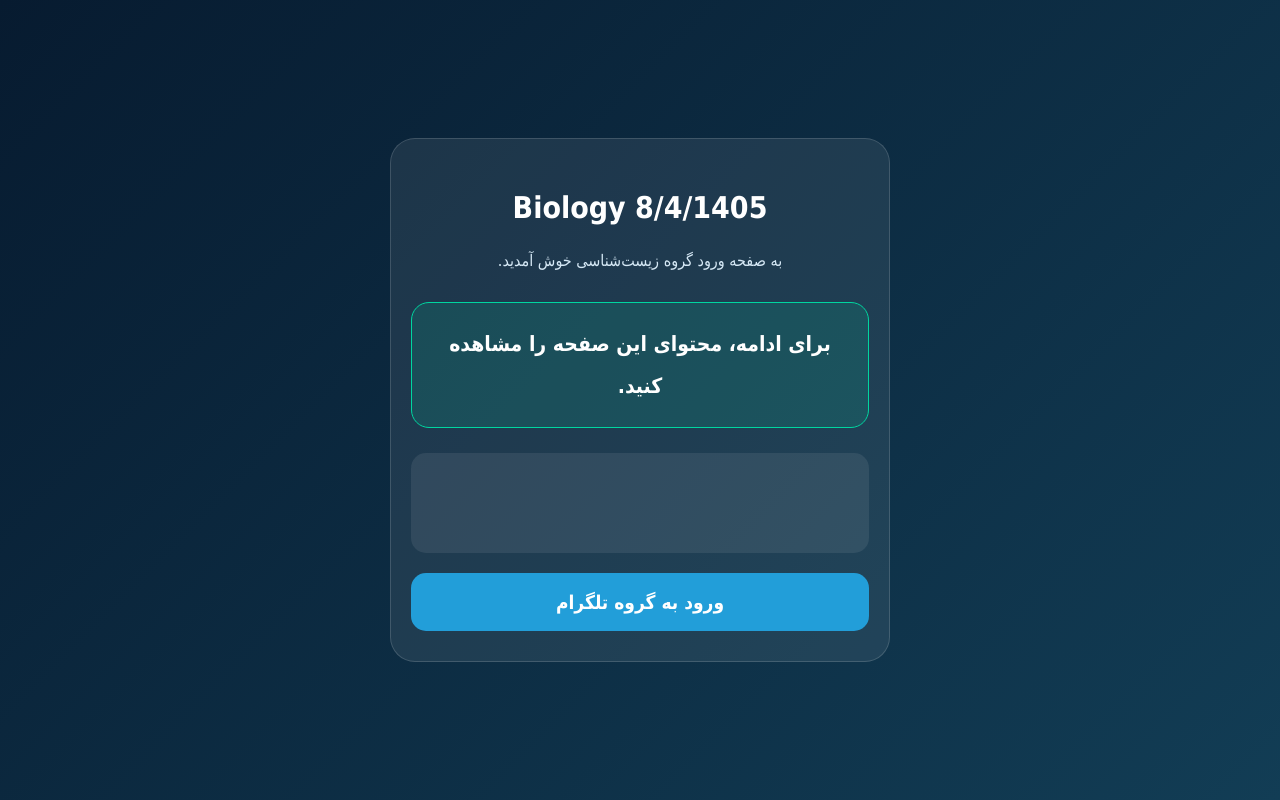
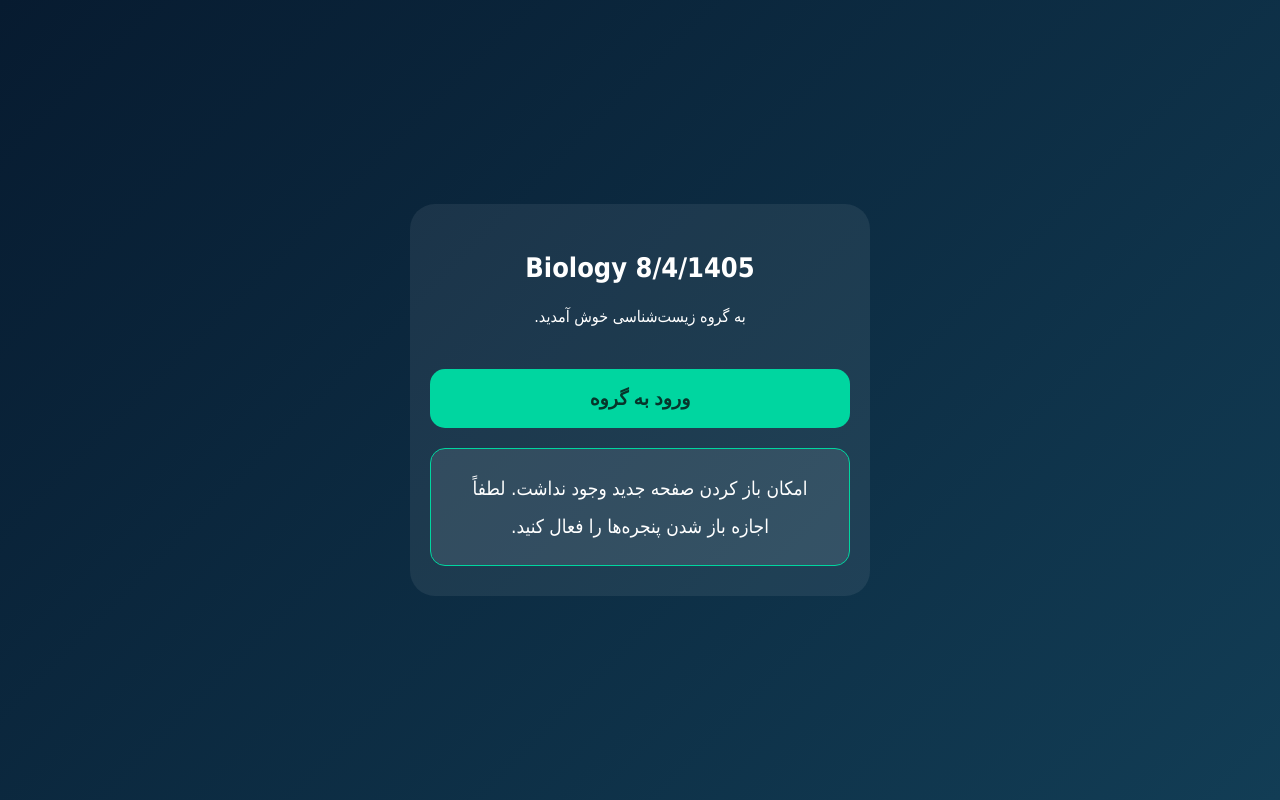
Before and after one commit to nimakarimi1592n-droid/biology, a plain HTML site: page index.html in a window 1280 px wide. Both pictures are taken after a click on the button "ورود به گروه". Drawn offline with Linux system fonts and the light colour scheme.

Commit message:
Update index.html

```diff
--- a/index.html
+++ b/index.html
@@ -2,149 +2,97 @@
 <html lang="fa" dir="rtl">
 <head>
 <meta charset="UTF-8">
-<meta name="viewport" content="width=device-width, initial-scale=1.0">
+<meta name="viewport" content="width=device-width, initial-scale=1">
 <title>Biology 8/4/1405</title>
 
 <style>
-* {
-    box-sizing: border-box;
-}
-
 body {
     margin: 0;
     min-height: 100vh;
-    background: linear-gradient(135deg, #071b30, #123d55);
-    color: white;
-    font-family: Tahoma, sans-serif;
     display: flex;
     align-items: center;
     justify-content: center;
+    background: linear-gradient(135deg, #071b30, #123d55);
+    font-family: Tahoma;
+    color: white;
     text-align: center;
-    padding: 20px;
 }
 
-.container {
-    width: 100%;
-    max-width: 500px;
+.box {
+    width: 85%;
+    max-width: 420px;
     padding: 30px 20px;
+    background: #ffffff12;
     border-radius: 25px;
-    background: rgba(255,255,255,0.08);
-    border: 1px solid rgba(255,255,255,0.15);
 }
 
 h1 {
-    font-size: 30px;
+    font-size: 27px;
 }
 
 p {
     line-height: 2;
-    color: #d5e8f5;
 }
 
-button, .join {
+button {
     width: 100%;
-    display: block;
     padding: 18px;
     margin-top: 20px;
     border: none;
     border-radius: 15px;
+    background: #00d6a0;
+    color: #06352b;
     font-size: 19px;
     font-weight: bold;
-    text-decoration: none;
-    cursor: pointer;
 }
 
-.enter {
-    background: #00d6a0;
-    color: #062c28;
-}
-
-.join {
-    background: #229ED9;
-    color: white;
-}
-
-#content {
+#message {
     display: none;
-}
-
-.notice {
-    background: rgba(0,214,160,0.13);
+    margin-top: 20px;
+    padding: 20px;
+    background: #ffffff18;
     border: 1px solid #00d6a0;
-    border-radius: 18px;
-    padding: 20px;
-    margin-top: 25px;
-    font-size: 21px;
-    font-weight: bold;
+    border-radius: 15px;
+    font-size: 19px;
     line-height: 2;
 }
-
-.ad-box {
-    background: rgba(255,255,255,0.08);
-    border-radius: 15px;
-    padding: 15px;
-    margin-top: 25px;
-    min-height: 100px;
-}
 </style>
-
-<script>
-!function(e,t,n){
-e.yektanetAnalyticsObject=n,
-e[n]=e[n]||function(){e[n].q.push(arguments)},
-e[n].q=e[n].q||[];
-var a=t.getElementsByTagName("head")[0],
-r=new Date,
-c="https://cdn.yektanet.ir/superscript-v2/9zyVSer6/native-nima1592.ir-46655/yn_pub.js?v="
-+r.getFullYear().toString()+"0"+r.getMonth()+"0"+r.getDate()+"0"+r.getHours(),
-s=t.createElement("link");
-s.rel="preload",
-s.as="script",
-s.href=c,
-a.appendChild(s);
-var l=t.createElement("script");
-l.async=!0,
-l.src=c,
-a.appendChild(l);
-}(window,document,"yektanet");
-</script>
-
 </head>
 
 <body>
 
-<div class="container">
+<div class="box">
+    <h1>Biology 8/4/1405</h1>
+    <p>به گروه زیست‌شناسی خوش آمدید.</p>
 
-<h1>Biology 8/4/1405</h1>
+    <button onclick="enter()">ورود به گروه</button>
 
-<p>به صفحه ورود گروه زیست‌شناسی خوش آمدید.</p>
-
-<button class="enter" id="firstButton" onclick="openPage()">
-ورود به گروه
-</button>
-
-<div id="content">
-
-<div class="notice">
-برای ادامه، محتوای این صفحه را مشاهده کنید.
-</div>
-
-<div class="ad-box">
-<div id="pos-article-display-119277"></div>
-</div>
-
-<a class="join" href="https://t.me/+Mk3Yz5v9TAYyYjA8">
-ورود به گروه تلگرام
-</a>
-
-</div>
-
+    <div id="message"></div>
 </div>
 
 <script>
-function openPage() {
-    document.getElementById("content").style.display = "block";
-    document.getElementById("firstButton").style.display = "none";
+let clicked = false;
+
+function enter() {
+    if (!clicked) {
+        const newTab = window.open("ad.html", "_blank");
+
+        if (!newTab) {
+            document.getElementById("message").style.display = "block";
+            document.getElementById("message").innerText =
+            "امکان باز کردن صفحه جدید وجود نداشت. لطفاً اجازه باز شدن پنجره‌ها را فعال کنید.";
+            return;
+        }
+
+        clicked = true;
+
+        document.getElementById("message").style.display = "block";
+        document.getElementById("message").innerText =
+        "صفحه جدید باز شد. پس از بازگشت به این صفحه، دوباره روی دکمه ورود به گروه بزنید.";
+
+    } else {
+        window.location.href = "https://t.me/+Mk3Yz5v9TAYyYjA8";
+    }
 }
 </script>
 
```
